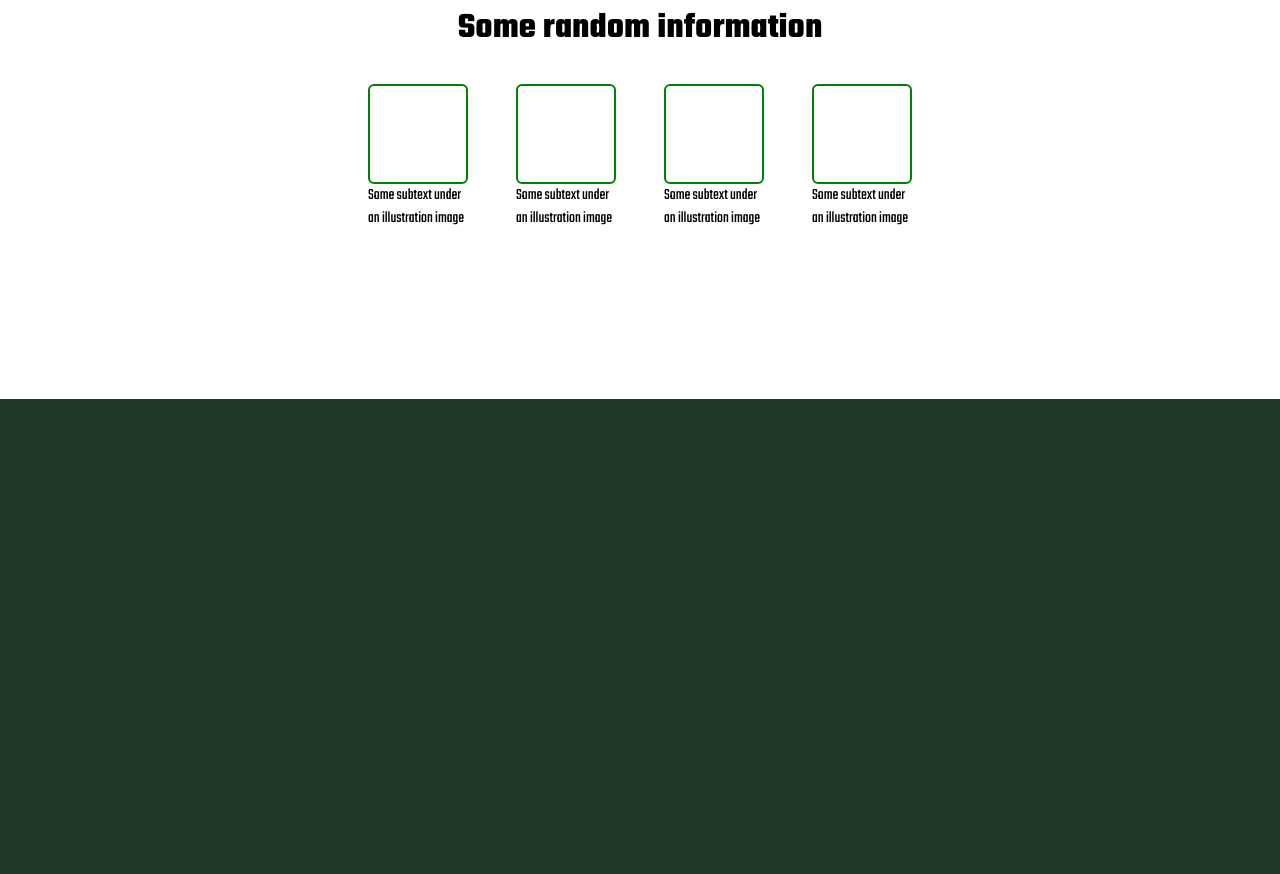
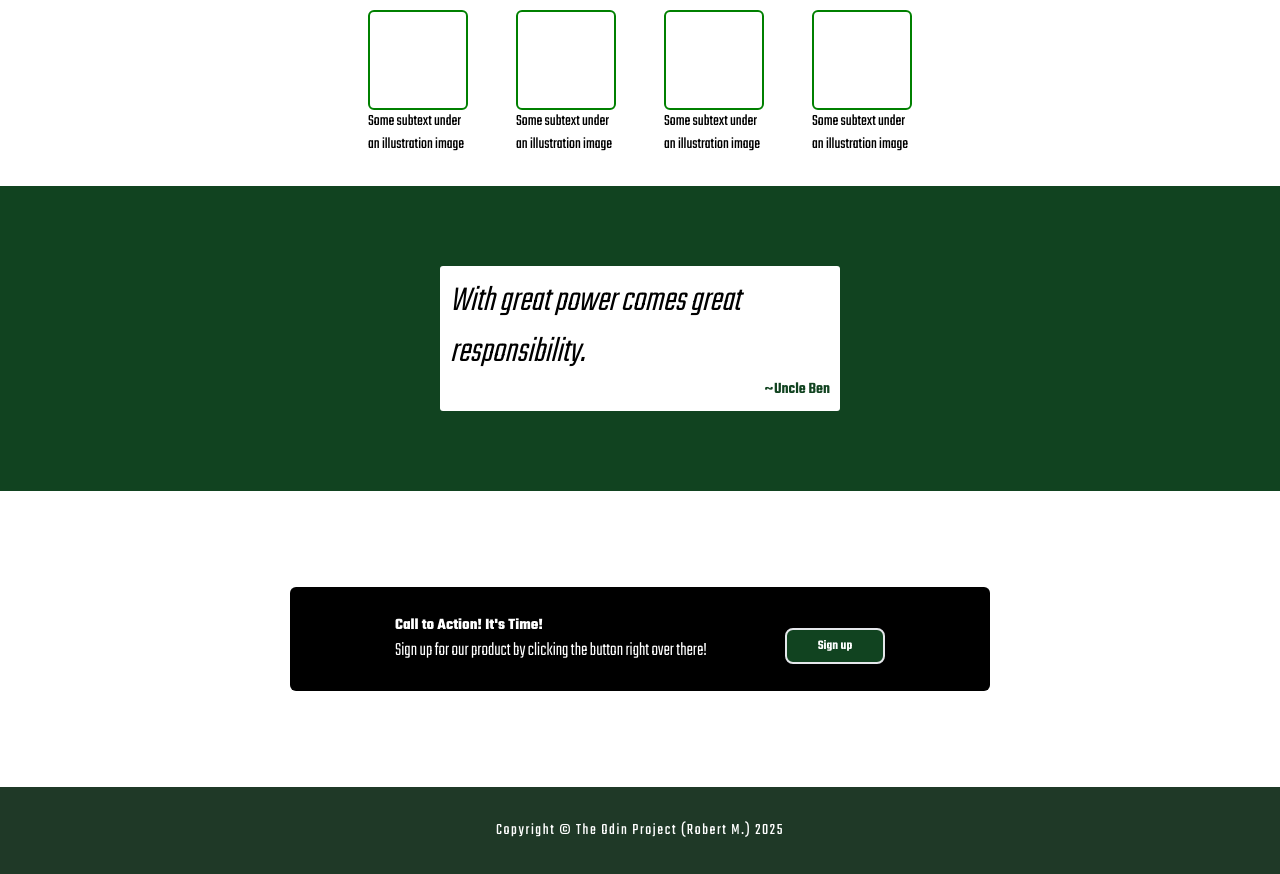
Before and after one commit to RobertJrr/LandingPageAgain, a plain HTML site: page index.html in a window 1280 px wide. Shown: the part 401-1275 px from the top of the page. Before the commit the page ends 800 px from the top, so only its background shows below. Drawn offline with Linux system fonts and the light colour scheme.

```diff
--- a/index.html
+++ b/index.html
@@ -30,7 +30,7 @@
                 <p>This website has some subtext that goes here under the main
                     title. It's a smaller font and color is lower in contrast
                 </p>
-                <button id="sign-up-button">Sign up</button>
+                <button class="sign-up-button">Sign up</button>
             </div>
             <!-- child of div .main-text -->
             <div id="place-holder">This is a place holder for an image</div>
@@ -65,5 +65,32 @@
             </div>
         </div>
     </div>
+    <!-- third section div, child of body -->
+    <div class="third-section">
+        <div id="quote-container">
+            <div id="quote">With great power comes great responsibility.</div>
+            <div id="quotee"> ~Uncle Ben</div>
+        </div>
+    </div>
+    <!-- fourth section div, child of body -->
+     <div class="fourth-section">
+        <!-- third section div, child of div .fourth-section -->
+        <div class="call-to-action">
+            <div id="text">
+                <!-- child of #text -->
+                <h5>Call to Action! It's Time!</h5>
+                <p>Sign up for our product by clicking the button right over there!</p>
+            </div>
+            <!-- child of .call-to-action -->
+            <button class="sign-up-button">Sign up</button>
+        </div>
+     </div>
+     <!-- footer child of body -->
+     <footer>
+        <p>Copyright © The Odin Project (Robert M.)  2025 </p>
+     </footer>
+
+
+
 </body>
 </html>
--- a/style.css
+++ b/style.css
@@ -35,6 +35,7 @@ main{
     width: 100%;
     /* adding margin to keep centered,top and bottom 0, left and right auto */
     margin: 0 auto;
+    padding: 20px;
 }
 
 nav{
@@ -64,9 +65,9 @@ a{
     color: white;
 }
 
-a:hover{
+/* a:hover{
     color: green;
-}
+} */
 
 /* Working on main text */
 .main-text{
@@ -107,7 +108,7 @@ a:hover{
     font-size: 18px;
 }
 
-#sign-up-button{
+.sign-up-button{
     margin-top: 14px;
     color: white;
     background-color: #114320;
@@ -118,7 +119,7 @@ a:hover{
     width: 75px;
 }
 
-#sign-up-button:hover{
+.sign-up-button:hover{
     background-color: green;
     cursor: pointer;
 }
@@ -162,4 +163,72 @@ a:hover{
     border: 2px solid green;
     border-radius: 6px;
 }
-/* Working on thirs container */
+
+/* Working on third container */
+.third-section{
+    background-color: #114320;
+    flex: 1;
+
+}
+#quote-container{
+    /* making qoute container a flex container and centering items in container */
+    display: flex;
+    flex-direction: column;
+    /* Bakground color */
+    background-color: white;
+    /* adding width to quote container and centering */
+    width: 400px;
+    margin: 80px auto;
+    border-radius: 3px;
+    padding: 10px;
+}
+
+#quote{
+    /* Style of the font size, font-weight and font style */
+    font-size: 36px;
+    font-style: italic;
+    font-weight: 100;
+}
+
+#quotee{
+    align-self: self-end;
+    font-weight: 600;
+    color: #114320;
+}
+
+/* fourth container */
+.fourth-section{
+    background-color: white;
+    flex: 1;
+}
+.call-to-action{
+    /* making container a flex container */
+    display: flex;
+    background-color: black;
+    padding: 1.4em;
+    border-radius: 6px;
+    max-width: 700px;
+    min-width: 600px;
+    margin: 5em auto;
+    color: white;
+    justify-content: space-evenly;
+    font-size: 1.2em;
+}
+#text p{
+    font-weight: lighter;
+}
+.call-to-action .sign-up-button{
+    min-width: 100px;
+    border: 2px solid #E5E7EB;
+}
+
+footer{
+    display: flex;
+    justify-content: center;
+    align-items: center;
+    color: white;
+    padding: 2em;
+    letter-spacing: 0.1em;
+
+
+}
```
